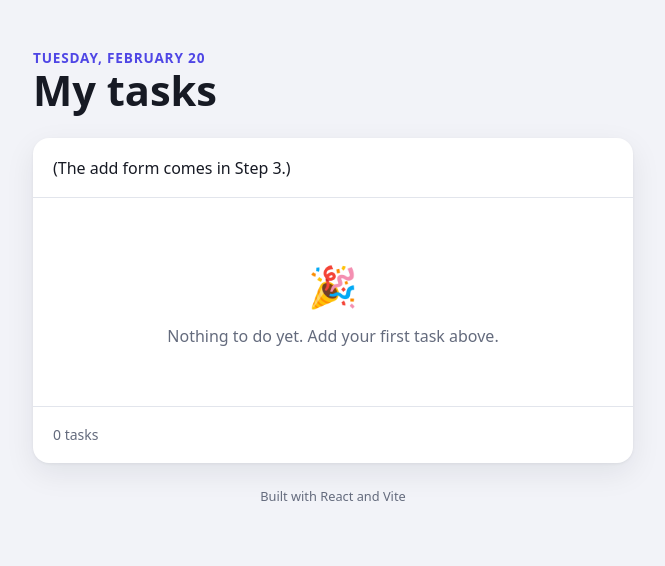
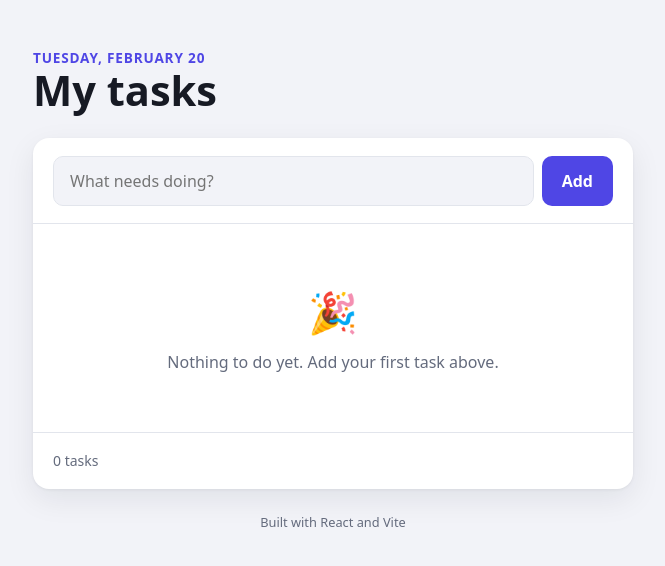
Before and after one commit to vincentonyenze/todo-react, a React (Vite) app: page / in a window 1280 px wide. Shown: the top 566 px of the page, without its empty margins (307-972 px from the left). Built offline with nearby package versions, Linux system fonts and the light colour scheme.

Commit message:
add tasks with a controlled input

```diff
--- a/src/App.jsx
+++ b/src/App.jsx
@@ -1,5 +1,5 @@
-// The whole app. For now just its layout: the add form, the filters and
-// the list arrive over the next steps.
+import { useState } from "react";
+import AddTaskForm from "./components/AddTaskForm.jsx";
 
 // "Tuesday, October 20": today's date, worked out once when the page loads
 const today = new Date().toLocaleDateString("en-US", {
@@ -8,7 +8,32 @@ const today = new Date().toLocaleDateString("en-US", {
   day: "numeric",
 });
 
+// A new task. Each one gets a unique id that never changes: it's the
+// React key, and how a task is found to tick it, edit it or delete it.
+function createTask(title) {
+  return {
+    id: crypto.randomUUID(),
+    title,
+    done: false,
+    createdAt: Date.now(),
+  };
+}
+
 function App() {
+  // The tasks live HERE, in the component at the top. Components further
+  // down (the form, and soon the list) get what they need through props.
+  const [tasks, setTasks] = useState([]);
+
+  function addTask(title) {
+    // A NEW array with the new task first. React only notices a change if
+    // the state is a different array; tasks.push() would change the old
+    // one in place, and React would never redraw.
+    //
+    // (current) => ... is the "updater" form: React passes in the latest
+    // tasks, which is always safe, even if several updates happen at once.
+    setTasks((current) => [createTask(title), ...current]);
+  }
+
   return (
     <div className="app">
       <header className="app__header">
@@ -17,23 +42,34 @@ function App() {
       </header>
 
       <main className="todo-card">
-        {/* Step 3: the form to add a task */}
         <section className="todo-card__section" aria-label="Add a task">
-          <p>(The add form comes in Step 3.)</p>
+          {/* Passing a function down: the form calls onAdd, App adds the task */}
+          <AddTaskForm onAdd={addTask} />
         </section>
 
-        {/* Steps 3–8: the list of tasks */}
         <section className="todo-card__section" aria-label="Tasks">
+          {tasks.length === 0 ? (
             <div className="empty">
               <span className="empty__icon" aria-hidden="true">
                 🎉
               </span>
               <p>Nothing to do yet. Add your first task above.</p>
             </div>
+          ) : (
+            // A plain list for now; Step 4 turns each one into a real task
+            <ul>
+              {tasks.map((task) => (
+                <li key={task.id}>{task.title}</li>
+              ))}
+            </ul>
+          )}
         </section>
 
         <footer className="todo-card__section todo-card__footer">
-          <p>0 tasks</p>
+          {/* Worked out from the tasks every time: never stored, never stale */}
+          <p>
+            {tasks.length} task{tasks.length === 1 ? "" : "s"}
+          </p>
         </footer>
       </main>
 
--- /dev/null
+++ b/src/components/AddTaskForm.css
@@ -0,0 +1,50 @@
+.add-form {
+  display: grid;
+  grid-template-columns: 1fr auto;
+  gap: 0.5rem;
+}
+
+.add-form__input {
+  min-width: 0;
+  padding: 0.75rem 1rem;
+  border: 1px solid var(--color-border);
+  border-radius: var(--radius-small);
+  background: var(--color-bg);
+  font-size: 1rem;
+}
+
+.add-form__input:focus {
+  border-color: var(--color-primary);
+  outline: 3px solid var(--color-primary-soft);
+  outline-offset: 0;
+  background: var(--color-surface);
+}
+
+.add-form__input[aria-invalid="true"] {
+  border-color: var(--color-danger);
+}
+
+.add-form__button {
+  padding: 0 1.25rem;
+  border: none;
+  border-radius: var(--radius-small);
+  background: var(--color-primary);
+  color: var(--color-on-primary);
+  font-weight: 700;
+}
+
+.add-form__button:hover {
+  background: var(--color-primary-hover);
+}
+
+/* Under the input, across both columns */
+.add-form__error {
+  grid-column: 1 / -1;
+  color: var(--color-danger);
+  font-size: 0.875rem;
+  font-weight: 600;
+}
+
+.add-form__error::before {
+  content: "⚠ ";
+}
--- /dev/null
+++ b/src/components/AddTaskForm.jsx
@@ -0,0 +1,70 @@
+import { useState } from "react";
+import "./AddTaskForm.css";
+
+// Longest task title allowed (the input also stops at this length)
+export const MAX_TITLE_LENGTH = 120;
+
+// The box to type a new task, and the Add button.
+//
+// It doesn't keep a list of tasks: it just tells its parent "add this
+// title" by calling onAdd(title). The parent owns the tasks.
+function AddTaskForm({ onAdd }) {
+  // A CONTROLLED input: React holds what's typed (in `title`), and the box
+  // always shows exactly that. Every key press goes:
+  //   type -> onChange -> setTitle(new text) -> React redraws the box
+  // Because the value lives in state, the component can check it, trim it
+  // or clear it whenever it likes.
+  const [title, setTitle] = useState("");
+  const [error, setError] = useState("");
+
+  function handleSubmit(event) {
+    event.preventDefault(); // a form would otherwise reload the page
+
+    const cleaned = title.trim();
+    if (cleaned === "") {
+      // Explain instead of silently doing nothing
+      setError("Type a task first.");
+      return;
+    }
+
+    onAdd(cleaned);
+    setTitle(""); // ready for the next one (focus stays in the box)
+    setError("");
+  }
+
+  function handleChange(event) {
+    setTitle(event.target.value);
+    if (error) setError(""); // the old error isn't about the new text
+  }
+
+  return (
+    <form className="add-form" onSubmit={handleSubmit} noValidate>
+      <label htmlFor="new-task" className="visually-hidden">
+        New task
+      </label>
+      <input
+        id="new-task"
+        className="add-form__input"
+        placeholder="What needs doing?"
+        autoComplete="off"
+        maxLength={MAX_TITLE_LENGTH}
+        // These two lines are what make it "controlled"
+        value={title}
+        onChange={handleChange}
+        aria-invalid={error ? true : undefined}
+        aria-describedby={error ? "new-task-error" : undefined}
+      />
+      <button type="submit" className="add-form__button">
+        Add
+      </button>
+      {/* role="alert": read out the moment it appears */}
+      {error && (
+        <p id="new-task-error" className="add-form__error" role="alert">
+          {error}
+        </p>
+      )}
+    </form>
+  );
+}
+
+export default AddTaskForm;
```
Lines whose indentation alone changed are shown as unchanged.
